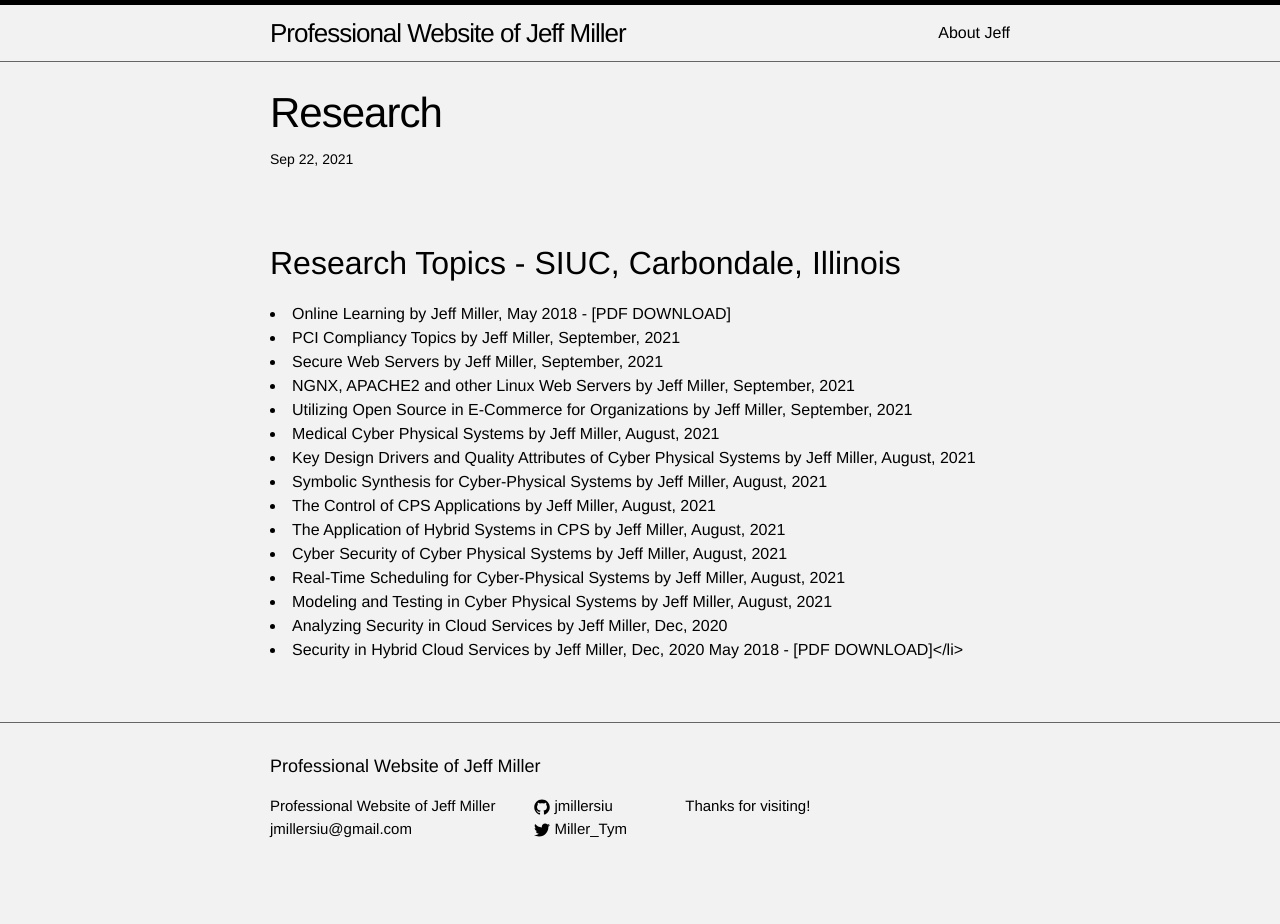
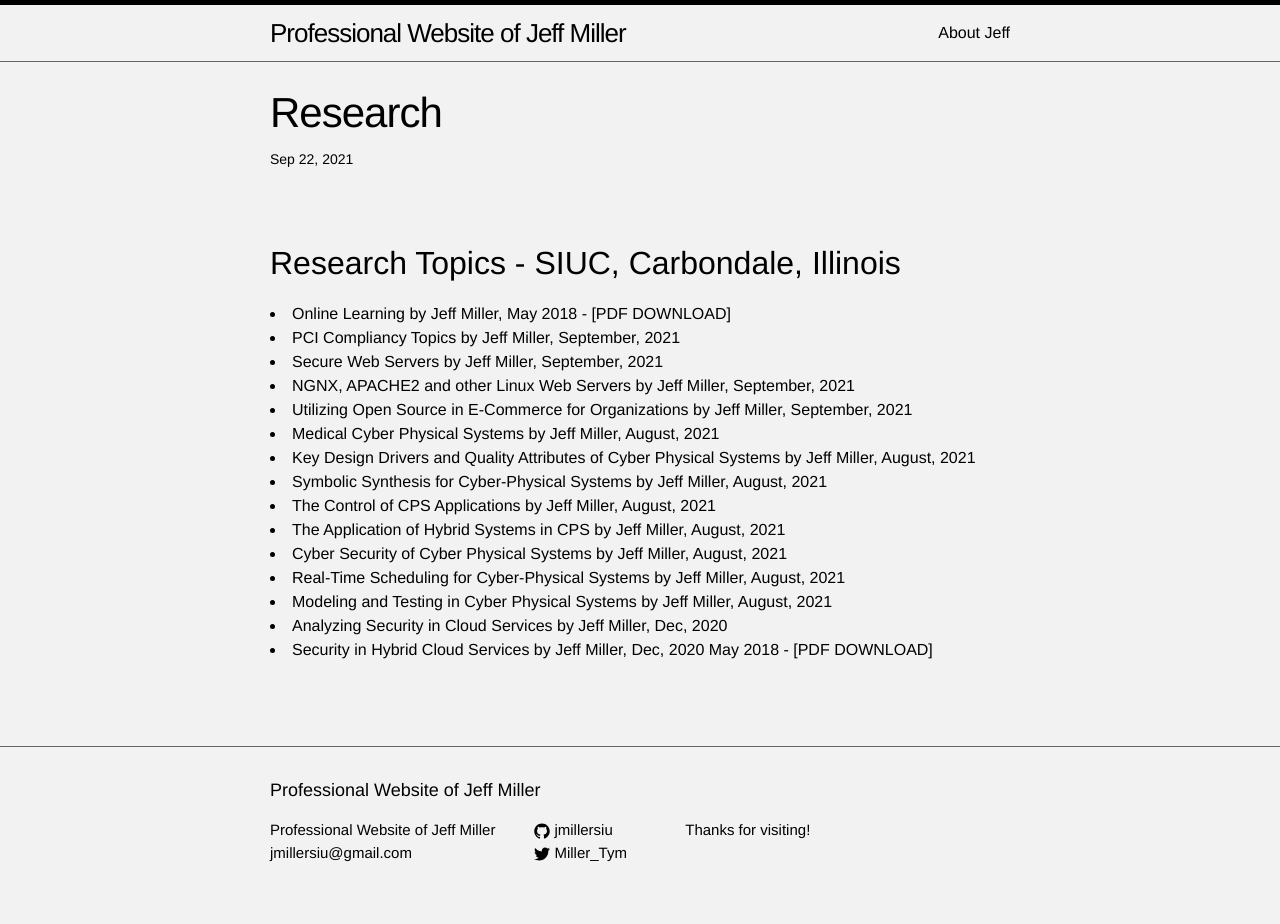
Before and after one commit to jmillersiu/jmillersiu.github.io, a Jekyll site: the page built from _posts/2021-09-22-research.markdown, in a window 1280 px wide. Built offline with Jekyll 4.4.1, drawn with Linux system fonts in a browser that asks for light colours; before the commit the page ends 900 px from its top, so only the background shows below that.

Commit message:
Update 2021-09-22-research.markdown

```diff
--- a/_posts/2021-09-22-research.markdown
+++ b/_posts/2021-09-22-research.markdown
@@ -22,5 +22,6 @@ Research Topics - SIUC, Carbondale, Illinois
 <li>Real-Time Scheduling for Cyber-Physical Systems by Jeff Miller, August, 2021</li>
 <li>Modeling and Testing in Cyber Physical Systems by Jeff Miller, August, 2021</li>
 <li>Analyzing Security in Cloud Services by Jeff Miller, Dec, 2020</li>
-<li>Security in Hybrid Cloud Services by Jeff Miller, Dec, 2020 May 2018 - <a href="https://jmillersiu.github.io/assets/SHCS_5_18.pdf" download>[PDF DOWNLOAD]</li>
+<li>Security in Hybrid Cloud Services by Jeff Miller, Dec, 2020 May 2018 - <a href="https://jmillersiu.github.io/assets/SHCS_5_18.pdf" download>[PDF DOWNLOAD]
+</a></li>
 <br>
```
